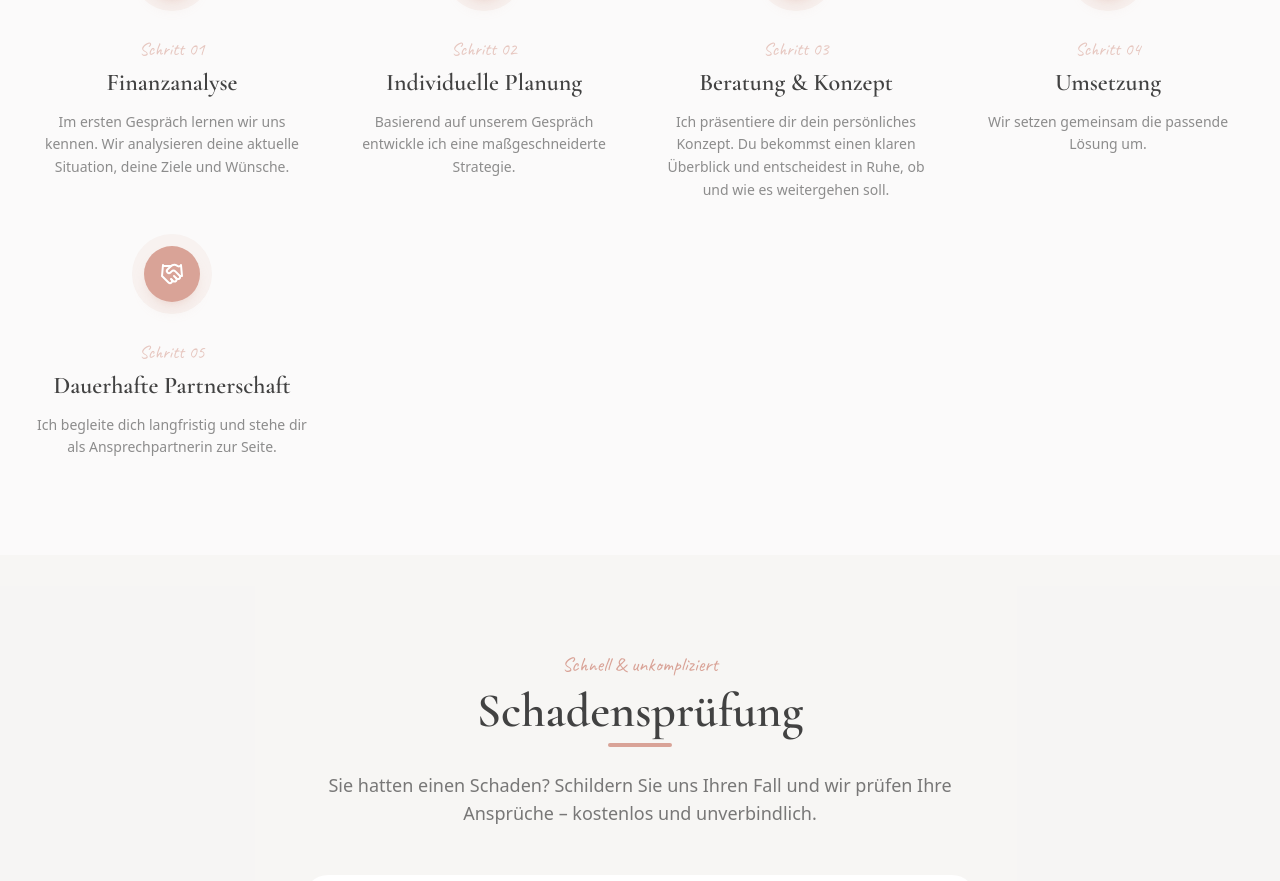
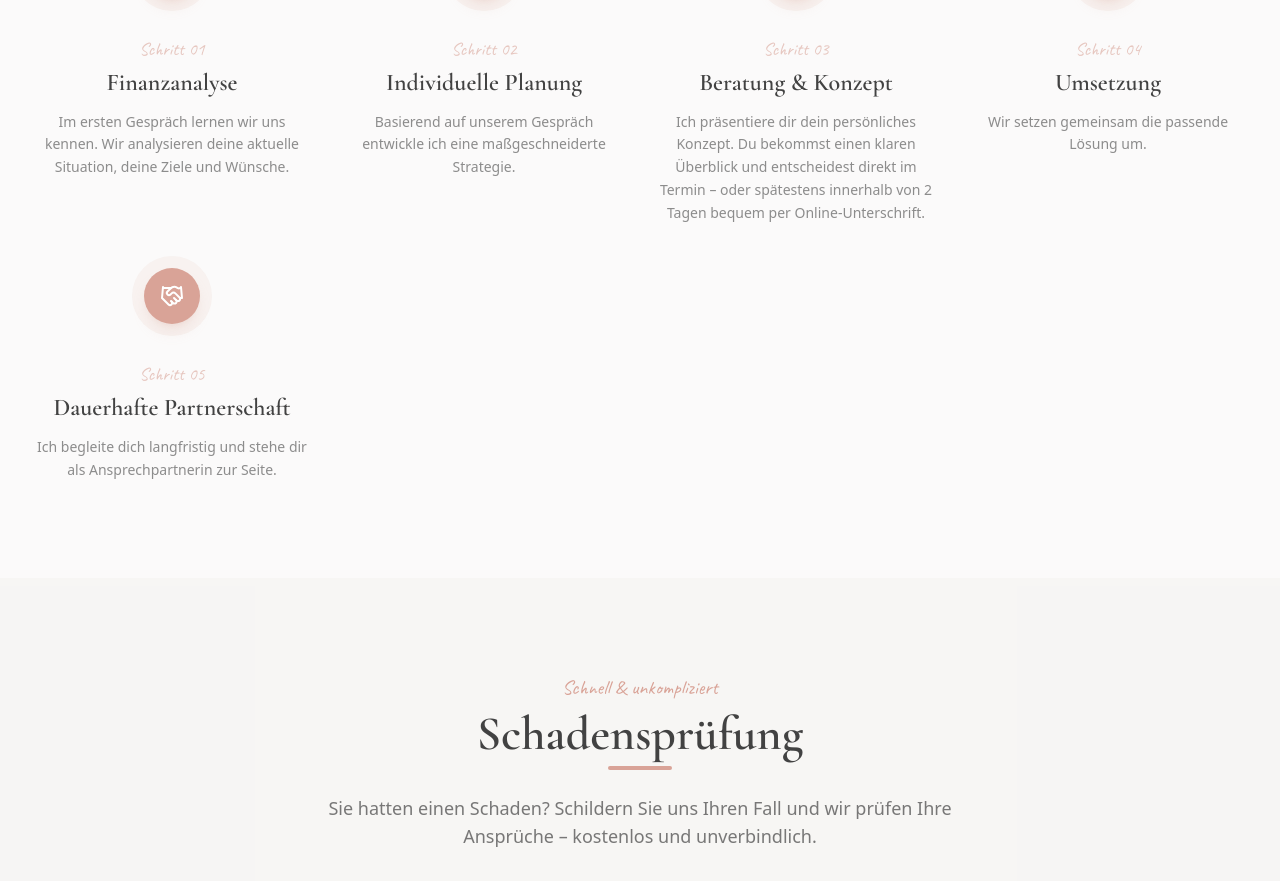
Before and after one commit to Janick97/cristina-croussen, a Next.js app: page / in a window 1280 px wide. Shown: the part 4241-5122 px from the top of the page. Built offline with nearby package versions, Linux system fonts and the light colour scheme.

Commit message:
ProcessTimeline: Beratung & Konzept Text angepasst

```diff
--- a/src/components/ProcessTimeline.tsx
+++ b/src/components/ProcessTimeline.tsx
@@ -23,7 +23,7 @@ const steps = [
     step: "03",
     title: "Beratung & Konzept",
     description:
-      "Ich präsentiere dir dein persönliches Konzept. Du bekommst einen klaren Überblick und entscheidest in Ruhe, ob und wie es weitergehen soll.",
+      "Ich präsentiere dir dein persönliches Konzept. Du bekommst einen klaren Überblick und entscheidest direkt im Termin – oder spätestens innerhalb von 2 Tagen bequem per Online-Unterschrift.",
   },
   {
     icon: Rocket,
```
